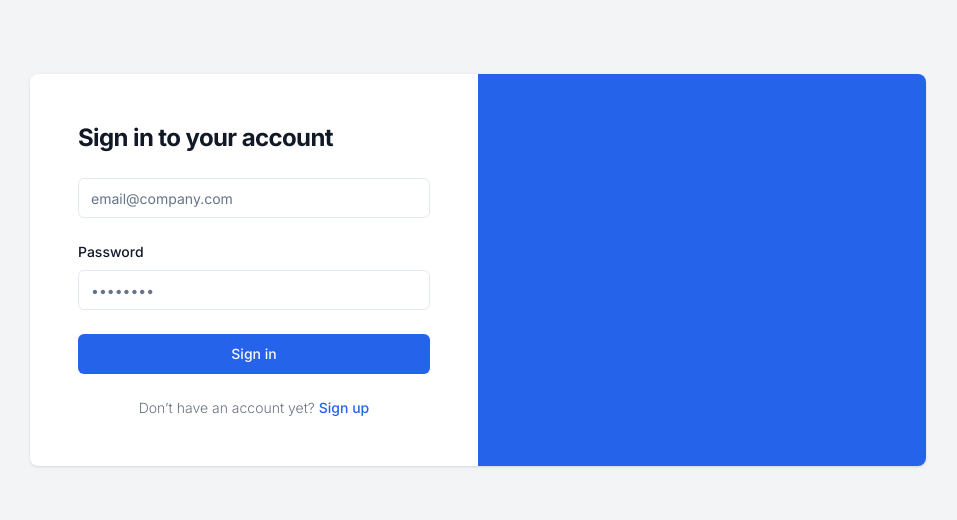
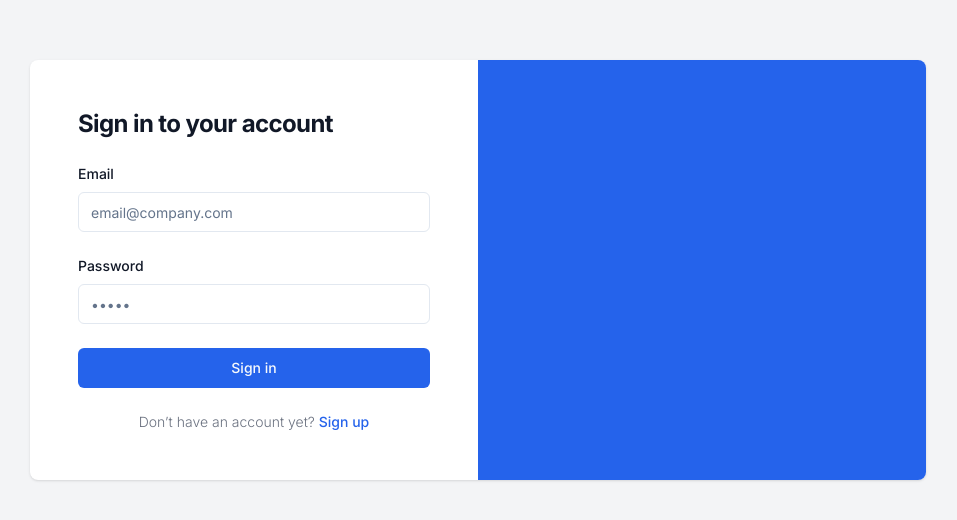
Before and after one commit to yowger/chat-app, a React (Vite) app in the folder client/: page /login in a window 1280 px wide. Shown: the part 130-650 px from the top of the page, without its empty margins (162-1119 px from the left). Built offline with nearby package versions, Linux system fonts and the light colour scheme.

Commit message:
login form update

```diff
--- a/client/src/features/auth/components/forms/Login.tsx
+++ b/client/src/features/auth/components/forms/Login.tsx
@@ -1,28 +1,46 @@
+import { useForm } from "react-hook-form"
+import { zodResolver } from "@hookform/resolvers/zod"
+
+import { loginSchema } from "../../schemas/login"
+
 import { Button } from "@/components/ui/button/Button"
-import { Input } from "@/components/ui/Input"
+import { FormInput } from "@/components/forms/FormInput"
+import Label from "@/components/ui/Label"
 
-const LoginForm = () => {
+import type { FC } from "react"
+import type { Login } from "../../schemas/login"
+
+interface RegisterFormProps {
+    onSuccess: (data: Login) => void
+}
+
+const LoginForm: FC<RegisterFormProps> = ({ onSuccess }) => {
+    const { control, handleSubmit } = useForm<Login>({
+        resolver: zodResolver(loginSchema),
+    })
+
+    const onSubmit = async (data: Login) => {
+        onSuccess(data)
+    }
+
     return (
-        <form action="#">
+        <form onSubmit={handleSubmit(onSubmit)}>
             <div className="space-y-6 md:space-y-6">
                 <div>
-                    <Input
-                        type="email"
+                    <Label>Email</Label>
+                    <FormInput
                         name="email"
+                        control={control}
                         placeholder="email@company.com"
                     />
                 </div>
                 <div>
-                    <label
-                        htmlFor="password"
-                        className="block mb-2 text-sm font-medium text-gray-900 dark:text-white"
-                    >
-                        Password
-                    </label>
-                    <Input
+                    <Label>Password</Label>
+                    <FormInput
                         type="password"
                         name="password"
-                        placeholder="••••••••"
+                        control={control}
+                        placeholder="•••••"
                     />
                 </div>
 
--- a/client/src/features/auth/components/forms/Register.tsx
+++ b/client/src/features/auth/components/forms/Register.tsx
@@ -24,10 +24,8 @@ const RegisterForm: FC<RegisterFormProps> = ({ onSuccess }) => {
     }
 
     return (
-        <form
-            className="space-y-6 md:space-y-6"
-            onSubmit={handleSubmit(onSubmit)}
-        >
+        <form onSubmit={handleSubmit(onSubmit)}>
+            <div className="space-y-6 md:space-y-6">
                 <div>
                     <Label>Username</Label>
                     <FormInput
@@ -67,6 +65,7 @@ const RegisterForm: FC<RegisterFormProps> = ({ onSuccess }) => {
                 <Button type="submit" variant="default" className="w-full">
                     Create account
                 </Button>
+            </div>
         </form>
     )
 }
--- a/client/src/features/auth/pages/Login.tsx
+++ b/client/src/features/auth/pages/Login.tsx
@@ -25,7 +25,7 @@ export default function Login() {
                                 or
                             </p> */}
 
-                            <LoginForm />
+                            <LoginForm onSuccess={() => console.log("nice")} />
 
                             <p className="text-center text-sm font-light text-gray-500 dark:text-gray-400">
                                 Don’t have an account yet?{" "}
--- a/client/src/features/auth/schemas/login.ts
+++ b/client/src/features/auth/schemas/login.ts
@@ -0,0 +1,14 @@
+import { z } from "zod"
+
+export const loginSchema = z.object({
+    email: z
+        .string()
+        .min(1, {
+            message: "Email must not be empty",
+        })
+        .email("Email must be a valid email."),
+
+    password: z.string(),
+})
+
+export type Login = z.infer<typeof loginSchema>
```
Lines whose indentation alone changed are shown as unchanged.
